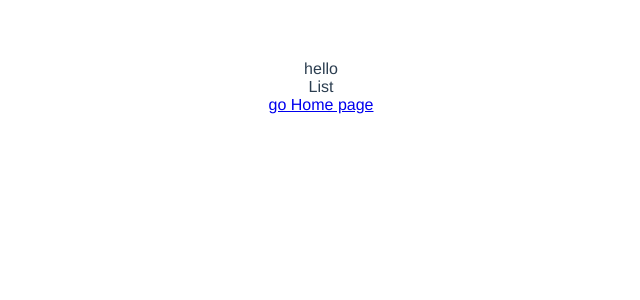
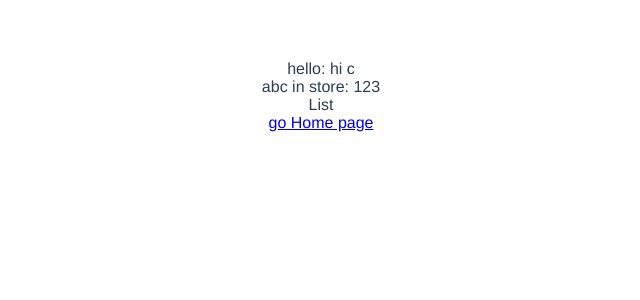
Before and after one commit to zhaoyiming0803/demo-vue, a Vue app: page /list in a window 1280 px wide. Shown: the top 300 px of the page, without its empty margins (319-959 px from the left). Built offline with nearby package versions, Linux system fonts and the light colour scheme.

Commit message:
test: vuex

```diff
--- a/package.json
+++ b/package.json
@@ -10,7 +10,8 @@
     "build": "node build/build.js"
   },
   "dependencies": {
-    "vue": "^2.5.2"
+    "vue": "^2.5.2",
+    "vuex": "^3.1.2"
   },
   "devDependencies": {
     "autoprefixer": "^7.1.2",
--- a/src/App.vue
+++ b/src/App.vue
@@ -1,6 +1,7 @@
 <template>
   <div id="app">
     <hello></hello>
+    <div @click="changeAbc">abc in store: {{$store.state.abc}}</div>
     <router-view></router-view>
   </div>
 </template>
@@ -16,6 +17,16 @@
 
     components: {
       hello
+    },
+
+    mounted () {
+      console.log(this.$store)
+    },
+
+    methods: {
+      changeAbc () {
+        this.$store.commit('changeAbc', Math.random())
+      }
     }
   }
 </script>
--- a/src/components/hello.vue
+++ b/src/components/hello.vue
@@ -1,6 +1,6 @@
 <template>
-  <div>
-    hello
+  <div @click="changeC">
+    hello: {{$store.state.hello.hi.c}}
   </div>
 </template>
 
@@ -17,7 +17,16 @@
     },
 
     mounted () {
+      console.log('hello component, this.$store.state: ', this.$store.state)
+      console.log('hello component, this.$options.store: ', this.$options.store)
+      console.log('hello component, this.$options.parent.$store: ', this.$options.parent.$store)
+      console.log('hello component this: ', this)
+    },
 
+    methods: {
+      changeC () {
+        this.$store.commit('hello/hi/changeC', Math.random())
+      }
     }
   }
 </script>
--- a/src/main.js
+++ b/src/main.js
@@ -4,6 +4,7 @@ import Vue from 'vue'
 import App from './App'
 import { create } from 'domain';
 import router from './router/index'
+import store from './store'
 Vue.config.productionTip = false
 
 window.Vue = Vue;
@@ -17,6 +18,7 @@ window.vm = new Vue({
     }
   },
   router,
+  store,
   render: h => h(App)
   // components: {
   //   abc: {
--- a/src/pages/List.vue
+++ b/src/pages/List.vue
@@ -11,6 +11,12 @@ export default {
     return {
 
     }
+  },
+  mounted () {
+    console.log('List component, this.$store.state: ', this.$store.state)
+    console.log('List component, this.$options.store: ', this.$options.store)
+    console.log('List component, this.$options.parent.$store: ', this.$options.parent.$store)
+    console.log('List component this: ', this)
   }
 }
 </script>
--- /dev/null
+++ b/src/store/index.js
@@ -0,0 +1,45 @@
+import Vue from 'vue'
+import Vuex from 'vuex'
+
+import hello from './modules/hello'
+import world from './modules/world'
+
+Vue.use(Vuex)
+
+window.Vuex = Vuex
+
+export default new Vuex.Store({
+  // 启用严格模式，在mutations中异步修改state时，控制台会报警告
+  strict: process.env.NODE_ENV !== 'production',
+  state: {
+    abc: 123
+  },
+  // mutations 中不能写异步代码的原因是：
+  // 1：mutations中异步修改某个值，不能及时反映到vuex开发者工具上，在严格模式下会报错。原因参谋 store._withCommit 方法
+  // 2：最好遵循单向数据流的开发规范：在 template 中触发 actions，actions异步获取到数据通过commit执行mutation，mutation中修改值之后反应到state中，然后再促使view层发生变化
+  mutations: {
+    changeAbc (store, value) {
+      // setTimeout(() => {
+      //   store.abc = value
+      // }, 1000)
+      store.abc = value
+    }
+  },
+  actions: {
+    //
+  },
+  modules: {
+    hello,
+    world
+  },
+  plugins: [ pluginA, pluginB ]
+})
+
+
+function pluginA (store) {
+  console.log('store in pluginA: ', store)
+}
+
+function pluginB (store) {
+  console.log('store in pluginB: ', store)
+}
--- /dev/null
+++ b/src/store/modules/hello.js
@@ -0,0 +1,39 @@
+export default {
+  namespaced: 'hello',
+  state: {
+    a: 1,
+    b: 2
+  },
+  mutations: {
+    setA (state, value) {
+      state.a = value + '123'
+    },
+  },
+  getters: {
+  },
+  actions: {
+    handleLogin ({ commit }, { userName, password }) {
+
+    }
+  },
+  modules: {
+    hi: {
+      namespaced: 'hi',
+      state: {
+        a: 'hi a',
+        b: 'hi b',
+        c: 'hi c'
+      },
+      mutations: {
+        changeC (state, value) {
+          state.c = value
+        }
+      },
+      getters: {
+      },
+      actions: {
+
+      }
+    }
+  }
+}
--- /dev/null
+++ b/src/store/modules/world.js
@@ -0,0 +1,17 @@
+export default {
+  namespaced: 'world',
+  state: {
+    a: 1,
+    b: 2
+  },
+  mutations: {
+    setA (state, value) {
+      state.a = value
+    },
+  },
+  getters: {
+  },
+  actions: {
+
+  }
+}
```
Also changed, not shown: 1 other file (tests, documents, lock files or other folders).
